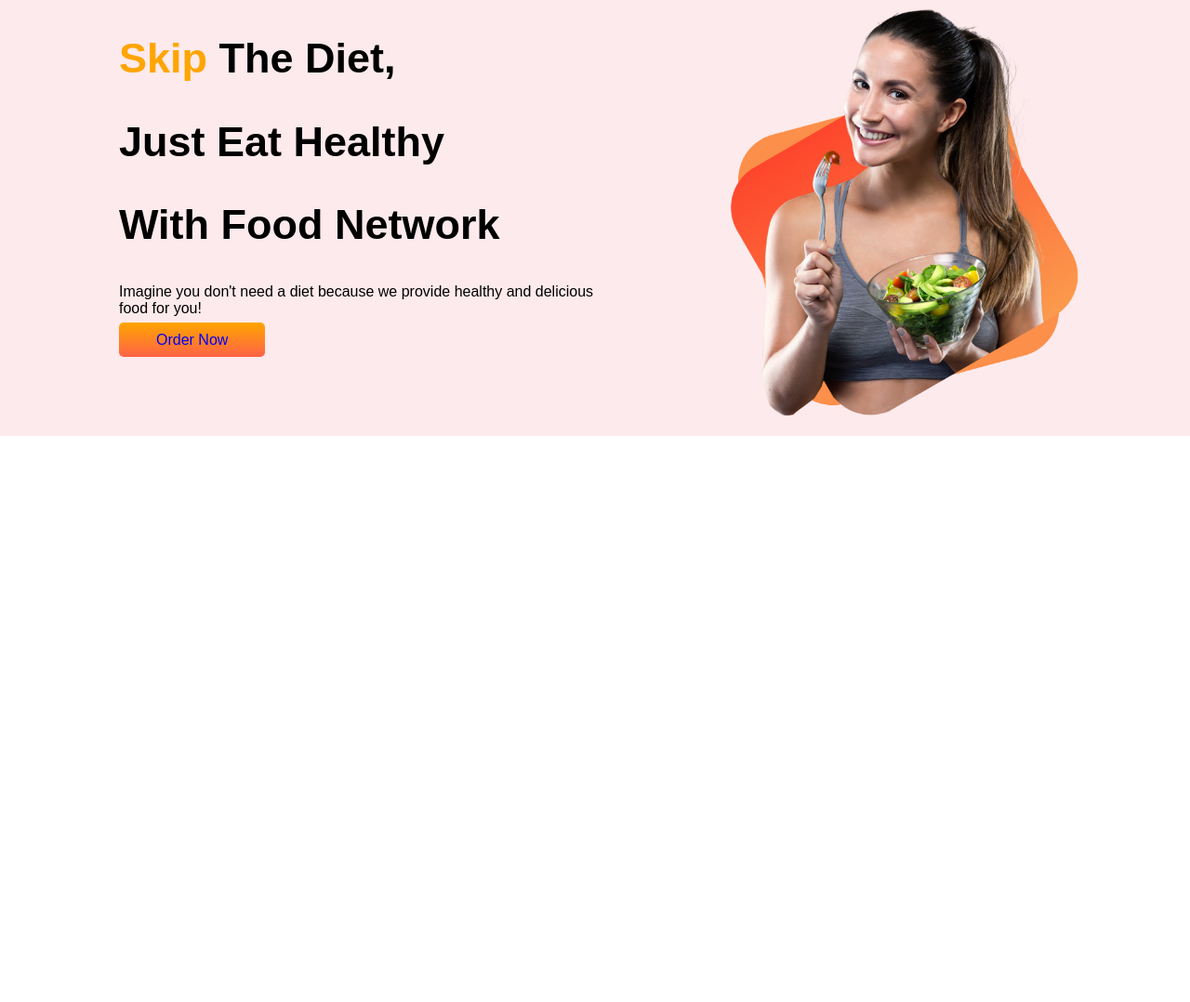
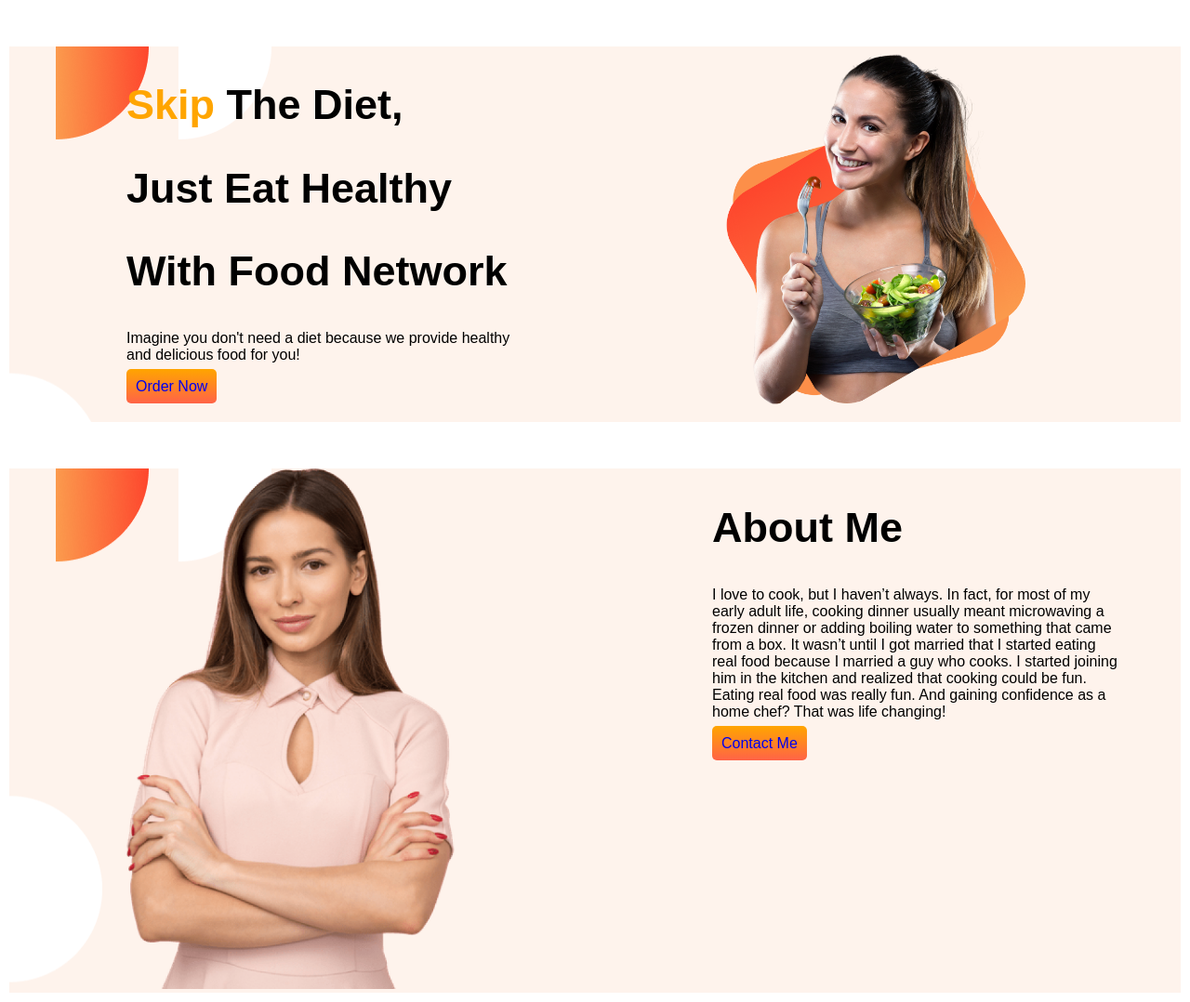
Before and after one commit to tonayhub/assignment, a plain HTML site: page index.html in a window 1280 px wide. Shown: the whole page at 93% size. Before the commit the page ends 800 px from the top, so only its background shows below. Drawn offline with Linux system fonts and the light colour scheme; a web font is replaced by a local one.

Commit message:
middle banner add

```diff
--- a/index.html
+++ b/index.html
@@ -14,7 +14,7 @@
 </head>
 
 <body>
-    <section class="top">
+    <section class="top middle">
         <div class="half-width">
             <h1><span class="orange">Skip</span> The Diet,
             </h1>
@@ -32,6 +32,20 @@
             <img src="images/female/Group 8425.png" alt="">
         </div>
     </section>
+    <section class="about me middle">
+        <div class="half-width">
+            <img src="images/female/Person Image.png" alt="">
+        </div>
+        <div class="half-width">
+            <h1>About Me</h1>
+            <p>I love to cook, but I haven’t always. In fact, for most of my early adult life, cooking dinner usually
+                meant microwaving a frozen dinner or adding boiling water to something that came from a box. It wasn’t
+                until I got married that I started eating real food because I married a guy who cooks. I started joining
+                him in the kitchen and realized that cooking could be fun. Eating real food was really fun. And gaining
+                confidence as a home chef? That was life changing!</p>
+            <a class="order-button" target="_blank" href="https://www.foodpanda.com.bd/?r=1">Contact Me</a>
+        </div>
+    </section>
 
 </body>
 
--- a/style.css
+++ b/style.css
@@ -12,10 +12,13 @@ h1{
 }
 section{
     display: flex;
+    margin: 10px;
+    margin-top: 50px;
 }
 .half-width{
     width: 100%;
     padding-left: 10%;
+    padding-right: 5%;
 
 }
 .half-width img{
@@ -26,10 +29,14 @@ section{
 .order-button{
     text-decoration: none;
     background-image: linear-gradient(orange,tomato);
-    padding: 10px 40px;
+    padding: 10px;
     border-radius: 5px;
 }
 .top{
     background-image: url(images/shapes/Frame\ 58.jpg);
     background-repeat: no-repeat;
 }
+.middle{
+    background-image: url(images/shapes/7.png);
+    background-repeat: no-repeat;
+}
```
